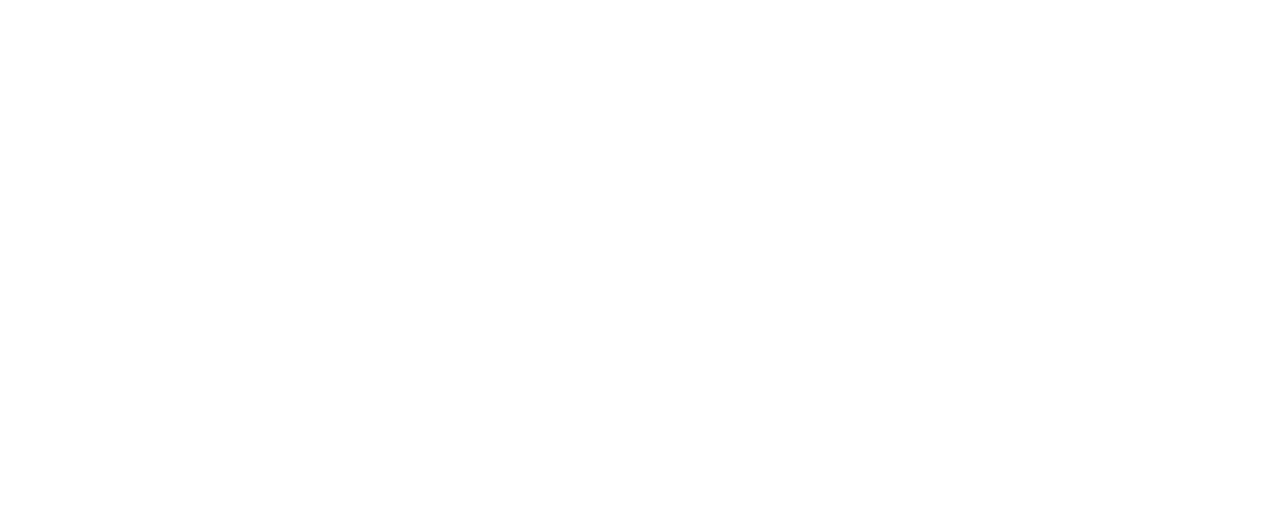
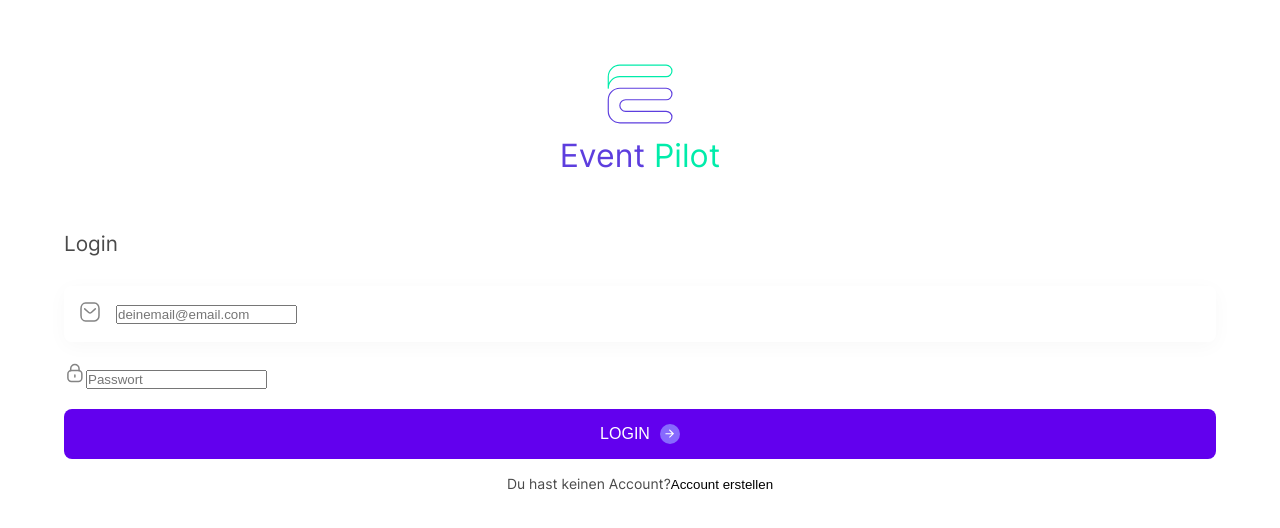
Before and after one commit to cecilestaller/EventPilot_Fullstack_MERN_Project, a React (Vite) app in the folder frontend/: page /login in a window 1280 px wide. Shown: the top 528 px of the page. Built offline with nearby package versions, Linux system fonts and the light colour scheme.

Commit message:
add login.jsx register.jsx btnSubmit.jsx and started styling

```diff
--- /dev/null
+++ b/frontend/src/components/btnSubmit/btnSubmit.jsx
@@ -0,0 +1,15 @@
+import "./btnSubmit.scss";
+import arrow from "./../../assets/images/button_arrow.svg";
+
+const BtnSubmit = ({ text, onClick }) => {
+  return (
+    <button className="BtnSubmit" onClick={onClick}>
+      {text}
+      <span className="button-icon">
+        <img src={arrow} alt="" />
+      </span>
+    </button>
+  );
+};
+
+export default BtnSubmit;
--- /dev/null
+++ b/frontend/src/components/btnSubmit/btnSubmit.scss
@@ -0,0 +1,30 @@
+.BtnSubmit {
+  padding: 15px 30px;
+  background-color: #6200ee;
+  color: white;
+  font-size: 1em;
+  border: none;
+  border-radius: 8px;
+  cursor: pointer;
+  display: flex;
+  align-items: center;
+  justify-content: center;
+  gap: 10px;
+  transition: background-color 0.3s, transform 0.3s;
+  text-transform: uppercase;
+
+  &:hover {
+    background-color: darken(#6200ee, 10%);
+    transform: translateY(-2px);
+  }
+
+  .button-icon {
+    display: flex;
+    align-items: center;
+
+    img {
+      width: 20px;
+      height: auto;
+    }
+  }
+}
--- a/frontend/src/pages/login/Login.jsx
+++ b/frontend/src/pages/login/Login.jsx
@@ -1,11 +1,76 @@
 import "./Login.scss";
+import { useState } from "react";
+import { Link } from "react-router-dom";
+import BtnSubmit from "../../components/btnSubmit/btnSubmit";
+import logo from "../../assets/images/Logo.svg";
+import mailIcon from "../../assets/images/email_icon.svg";
+import passwordIcon from "../../assets/images/Lock.svg";
 
 const Login = () => {
-    return (
-        <div className="loginContainer">
+  const [email, setEmail] = useState("");
+  const [password, setPassword] = useState("");
+  const [errorMessage, setErrorMessage] = useState("");
 
+  const handleInputChange = (setter) => (e) => {
+    setter(e.target.value);
+  };
+
+  const loginUser = (event) => {
+    event.preventDefault();
+    if (!email || !password) {
+      setErrorMessage("Bitte gebe Email und Passwort an");
+      return;
+    }
+  };
+
+  return (
+    <>
+      <div className="register__wrapper">
+        <div className="register_header">
+          <img src={logo} alt="logo" className="register_logo" />
+          <p className="register_logo-title">
+            Event <span className="register_logo-subtitle">Pilot</span>
+          </p>
         </div>
-    );
+
+        <div className="register_sign-up-form">
+          <p className="register_heading">Login</p>
+          <form onSubmit={loginUser}>
+            <div className="register_input-group">
+              <span className="register_input-icon">
+                <img src={mailIcon} alt="" />
+              </span>
+              <input
+                type="email"
+                placeholder="deinemail@email.com"
+                value={email}
+                onChange={handleInputChange(setEmail)}
+              />
+            </div>
+            <div className="input-group">
+              <span className="input-icon">
+                <img src={passwordIcon} alt="" />
+              </span>
+              <input
+                type="password"
+                placeholder="Passwort"
+                value={password}
+                onChange={handleInputChange(setPassword)}
+              />
+            </div>
+          </form>
+        </div>
+        <p style={{ color: "red" }}>{errorMessage}</p>
+        <BtnSubmit text="Login" onClick={loginUser} />
+        <p className="register_sign-in-prompt">
+          Du hast keinen Account?
+          <Link to="/register">
+            <button>Account erstellen</button>
+          </Link>
+        </p>
+      </div>
+    </>
+  );
 };
 
 export default Login;
--- a/frontend/src/pages/register/Register.jsx
+++ b/frontend/src/pages/register/Register.jsx
@@ -1,8 +1,110 @@
+import "./Register.scss";
+import { useState } from "react";
+import { Link } from "react-router-dom";
+import BtnSubmit from "../../components/btnSubmit/btnSubmit";
+import logo from "../../assets/images/Logo.svg";
+import nameIcon from "../../assets/images/Profile.svg";
+import mailIcon from "../../assets/images/email_icon.svg";
+import passwordIcon from "../../assets/images/Lock.svg";
+
 const Register = () => {
-    return (
-        <>
-        </>
-    );
-}
+  const [name, setName] = useState("");
+  const [email, setEmail] = useState("");
+  const [password, setPassword] = useState("");
+  const [confirmPassword, setConfirmPassword] = useState("");
+  const [errorMessage, setErrorMessage] = useState("");
+
+  const handleInputChange = (setter) => (e) => {
+    setter(e.target.value);
+  };
+
+  const registerUser = (event) => {
+    event.preventDefault();
+
+    if (!name || !email || !password) {
+      setErrorMessage("Fülle bitte alle Felder aus!");
+      return;
+    }
+    if (password !== confirmPassword) {
+      setErrorMessage("Dein Passwort stimmt nicht überein!");
+      return;
+    }
+  };
+
+  return (
+    <>
+      <div className="register__wrapper">
+        <div className="register_header">
+          <img src={logo} alt="logo" className="register_logo" />
+          <p className="register_logo-title">
+            Event<span className="register_logo-subtitle">Pilot</span>
+          </p>
+        </div>
+
+        <div className="register_sign-up-form">
+          <p className="register_heading">Account erstellen</p>
+          <form onSubmit={registerUser}>
+            <div className="register_input-group">
+              <span className="register_input-icon">
+                <img src={nameIcon} alt="" />
+              </span>
+              <input
+                className="register_input"
+                type="text"
+                placeholder="Dein Name"
+                value={name}
+                onChange={handleInputChange(setName)}
+              />
+            </div>
+            <div className="register_input-group">
+              <span className="register_input-icon">
+                <img src={mailIcon} alt="" />
+              </span>
+              <input
+                className="register_input"
+                type="email"
+                placeholder="deinemail@email.com"
+                value={email}
+                onChange={handleInputChange(setEmail)}
+              />
+            </div>
+            <div className="register_input-group">
+              <span className="register_input-icon">
+                <img src={passwordIcon} alt="" />
+              </span>
+              <input
+                className="register_input"
+                type="password"
+                placeholder="Passwort"
+                value={password}
+                onChange={handleInputChange(setPassword)}
+              />
+            </div>
+            <div className="register_input-group">
+              <span className="register_input-icon">
+                <img src={passwordIcon} alt="" />
+              </span>
+              <input
+                className="register_input"
+                type="password"
+                placeholder="Passwort wiederholen"
+                value={confirmPassword}
+                onChange={handleInputChange(setConfirmPassword)}
+              />
+            </div>
+          </form>
+        </div>
+        <p style={{ color: "red" }}>{errorMessage}</p>
+        <BtnSubmit text="Account erstellen" onClick={registerUser} />
+        <p className="register_sign-in-prompt">
+          Du hast bereits einen Account?
+          <Link to="/login">
+            <button> Login</button>
+          </Link>
+        </p>
+      </div>
+    </>
+  );
+};
 
 export default Register;
--- a/frontend/src/pages/register/Register.scss
+++ b/frontend/src/pages/register/Register.scss
@@ -0,0 +1,110 @@
+.register__wrapper {
+  display: flex;
+  flex-direction: column;
+  padding: 5%;
+
+  .register_header {
+    margin-bottom: 40px;
+    text-align: center;
+
+    .register_logo {
+      height: 60px;
+      margin-bottom: 8px;
+    }
+
+    .register_logo-title {
+      font-size: 2em;
+      color: #5d3ede;
+
+      .register_logo-subtitle {
+        color: #00ecaa;
+      }
+    }
+  }
+
+  .register_sign-up-form {
+    border-radius: 8px;
+    margin-block: 16px;
+    margin-bottom: 20px;
+
+    .register_heading {
+      color: #4a4a4a;
+      margin-bottom: 30px;
+      font-size: 1.3em;
+    }
+
+    .register_input-group {
+      display: flex;
+      align-items: center;
+      margin-bottom: 20px;
+      padding: 1em;
+      border-radius: 8px;
+
+      box-shadow: 0 4px 20px 0 rgba(0, 0, 0, 0.03);
+
+      .register_input-icon {
+        padding-right: 16px;
+      }
+
+      .register_input {
+        border: none;
+        font-size: 1em;
+        font-weight: 100;
+        outline: none;
+
+        &::placeholder {
+          color: #8484849b;
+        }
+      }
+    }
+  }
+
+  .register_sign-in-prompt {
+    text-align: center;
+    padding-block: 16px;
+    font-size: 14px;
+    color: #4a4a4a;
+
+    a {
+      color: #8e2de2;
+      font-weight: bold;
+      text-decoration: none;
+    }
+
+    button {
+      background: none;
+      border: none;
+      padding: 0;
+      margin: 0;
+      cursor: pointer;
+
+      &:hover,
+      &:focus {
+        text-decoration: underline;
+      }
+    }
+  }
+}
+
+.btn-submit {
+  width: 100%;
+  max-width: 400px;
+  padding: 15px;
+  margin: 20px 0;
+  border: none;
+  background-color: #8e2de2;
+  color: #ffffff;
+  border-radius: 4px;
+  box-shadow: 0 4px 20px 0 rgba(0, 0, 0, 0.05);
+  font-size: 16px;
+  cursor: pointer;
+  transition: background-color 0.3s;
+
+  &:hover {
+    background-color: darken(#8e2de2, 10%);
+  }
+
+  .btn-submit-icon {
+    margin-left: 10px;
+  }
+}
```
